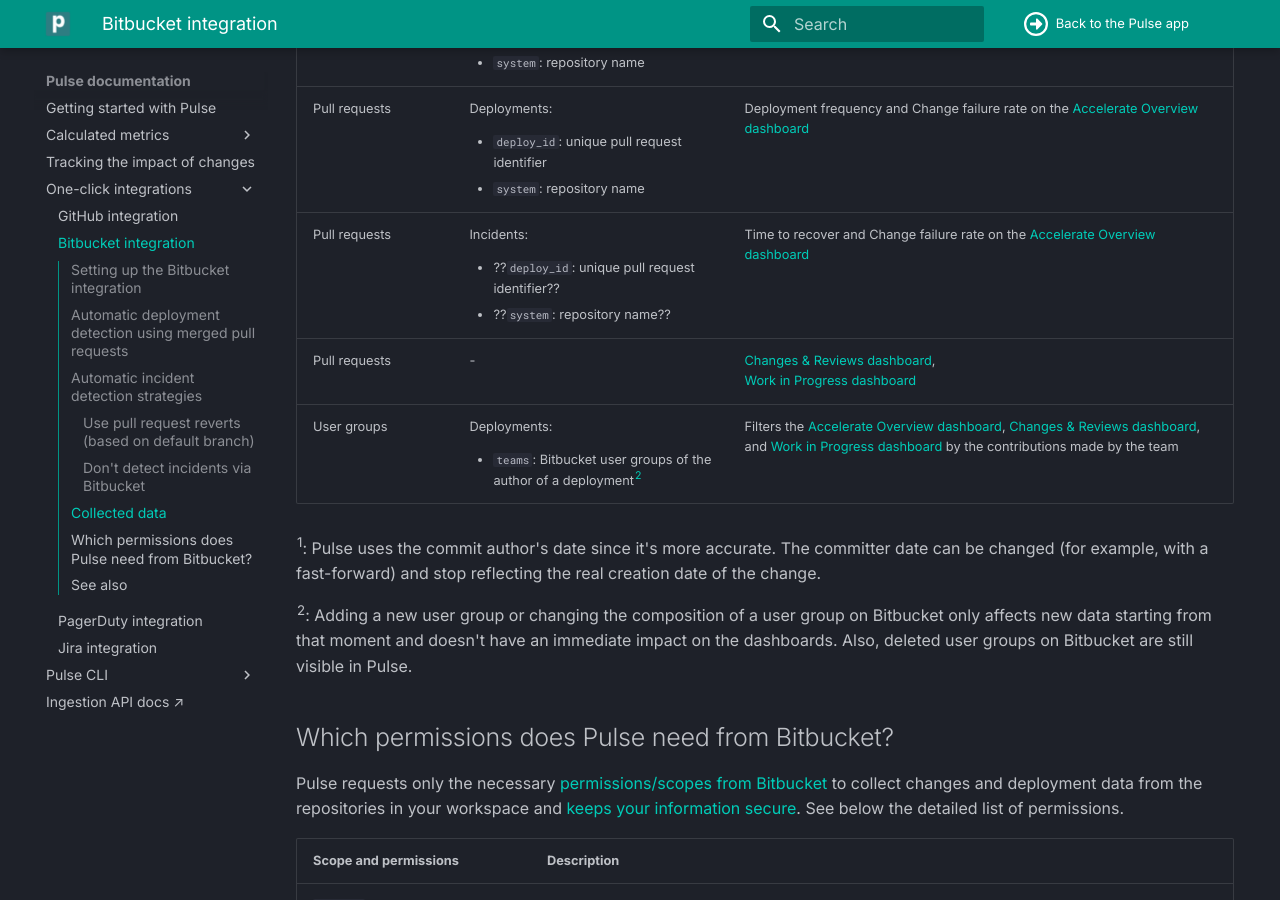
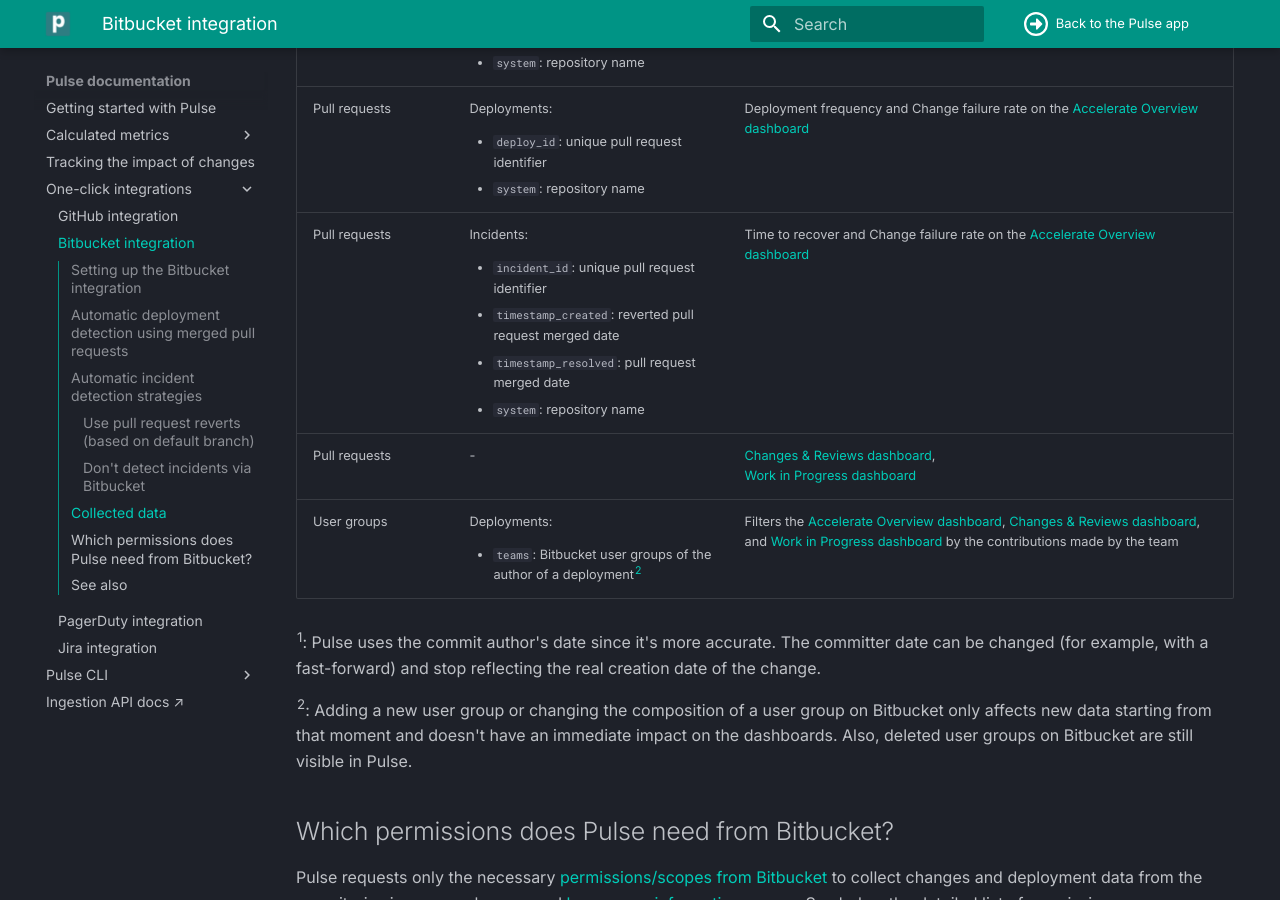
Before and after one commit to codacy/pulse-user-docs, an MkDocs documentation site: the page built from docs/one-click-integrations/bitbucket-integration.md, in a window 1280 px wide and 900 px high, scrolled down 4134 px. Built offline with MkDocs 1.6.1 and Material for MkDocs 9.7.7, drawn with Linux system fonts in a browser that asks for light colours.

Commit message:
feat: Update Pulse data model fields for incidents

```diff
--- a/docs/one-click-integrations/bitbucket-integration.md
+++ b/docs/one-click-integrations/bitbucket-integration.md
@@ -117,8 +117,10 @@
     <td>
         <p>Incidents:</p>
         <ul>
-            <li>??<code>deploy_id</code>: unique pull request identifier??</li>
-            <li>??<code>system</code>: repository name??</li>
+            <li><code>incident_id</code>: unique pull request identifier</li>
+            <li><code>timestamp_created</code>: reverted pull request merged date</li>
+            <li><code>timestamp_resolved</code>: pull request merged date</li>
+            <li><code>system</code>: repository name</li>
         </ul>
     </td>
     <td>Time to recover and Change failure rate on the <a href="../../metrics/accelerate/">Accelerate Overview dashboard</a></td>
```
